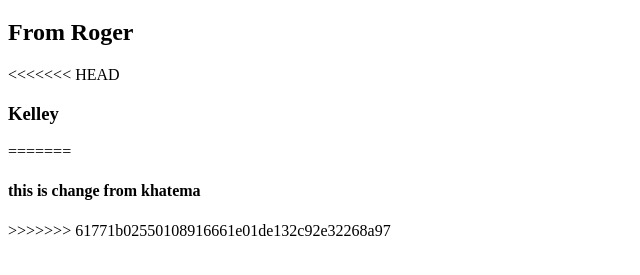
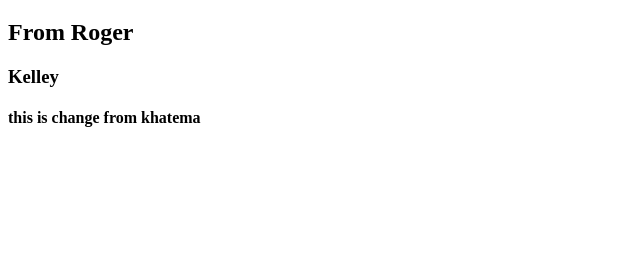
Before and after one commit to write2Asad/FYE011, a plain HTML site: page index.html in a window 1280 px wide. Shown: the part 61-336 px from the top of the page, without its empty margins (0-640 px from the left). Drawn offline with Linux system fonts and the light colour scheme.

Commit message:
Update index.html

```diff
--- a/index.html
+++ b/index.html
@@ -6,10 +6,9 @@
     <body>
         <h1> git Repo exercise</h1>
         <h2>From Roger</h2>
-<<<<<<< HEAD
         <h3>Kelley</h3>
-=======
+
         <h4>this is change from khatema</h4>
->>>>>>> 61771b02550108916661e01de132c92e32268a97
+
     </body>
 </html>
```
